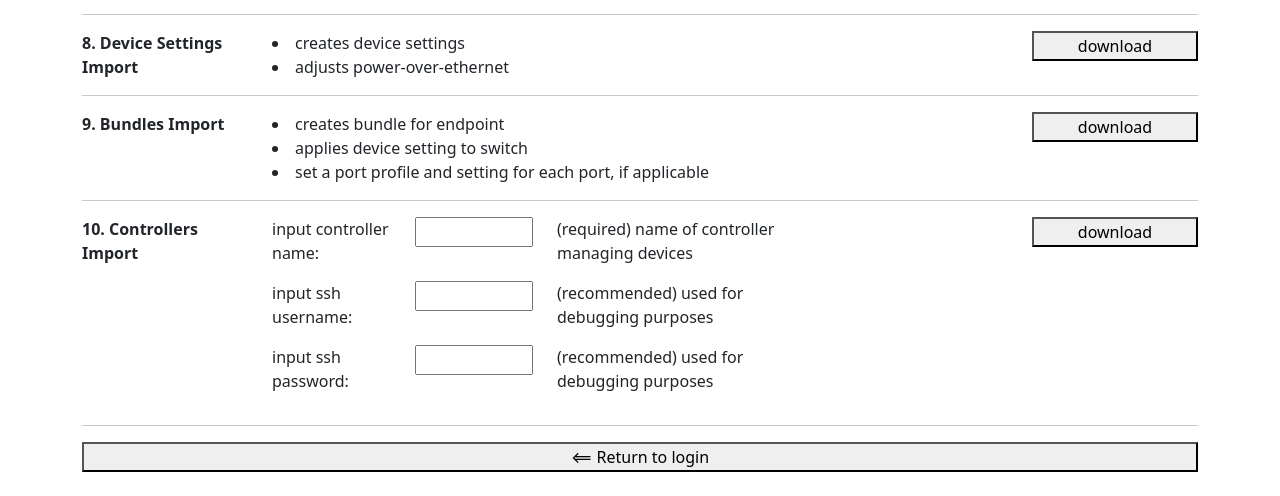
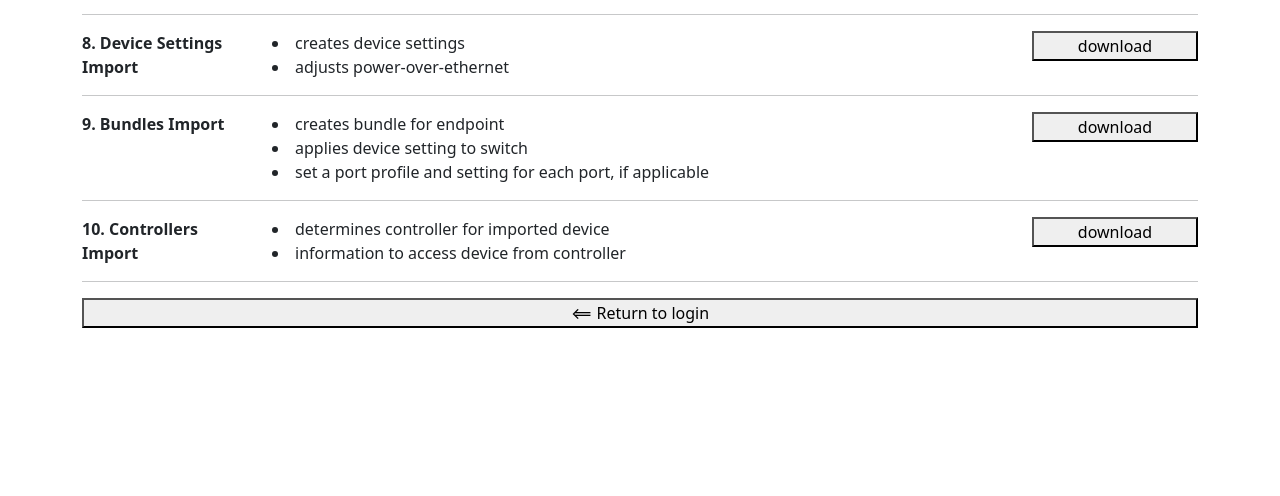
Before and after one commit to dhong639/Cisco_Visualization, a Flask app: page /1/1/output in a window 1280 px wide. Shown: the part 1013-1509 px from the top of the page. After the commit the page ends 1341 px from the top, so only its background shows below. Run offline with Flask 2, Linux system fonts and the light colour scheme; parts of the project's set-up code (start-up, migrations or seed data) failed here and were passed over; some libraries are stand-ins or nearby versions.

Commit message:
Update output.html

```diff
--- a/app/templates/output.html
+++ b/app/templates/output.html
@@ -21,9 +21,6 @@
 			h1, h4, h5 {
 				text-align: center;
 			}
-			/*h5 {
-				text-align: center;
-			}*/
 			.left {
 				background-color:LightSteelBlue
 			}
@@ -321,39 +318,8 @@
 						</label>
 					</div>
 					<div class="col-md-6">
-						<div class="row">
-							<div class="col-sm-3">
-								<label for="sdlc">input controller name: </label>
-							</div>
-							<div class="col-sm-3">
-								<input type="text" name="sdlc" id="sdlc" required>
-							</div>
-							<div class="col-sm-6">
-								<p>(required) name of controller managing devices</p>
-							</div>
-						</div>
-						<div class="row">
-							<div class="col-sm-3">
-								<label for="ssh_username">input ssh username: </label>
-							</div>
-							<div class="col-sm-3">
-								<input type="text" name="ssh_username" id="ssh_username">
-							</div>
-							<div class="col-sm-6">
-								<p>(recommended) used for debugging purposes</p>
-							</div>
-						</div>
-						<div class="row">
-							<div class="col-sm-3">
-								<label for="ssh_password">input ssh password: </label>
-							</div>
-							<div class="col-sm-3">
-								<input type="password" name="ssh_password" id="ssh_password">
-							</div>
-							<div class="col-sm-6">
-								<p>(recommended) used for debugging purposes</p>
-							</div>
-						</div>
+						<li>determines controller for imported device</li>
+						<li>information to access device from controller</li>
 					</div>
 					<div class="col-md-2">
 						<!--
```
